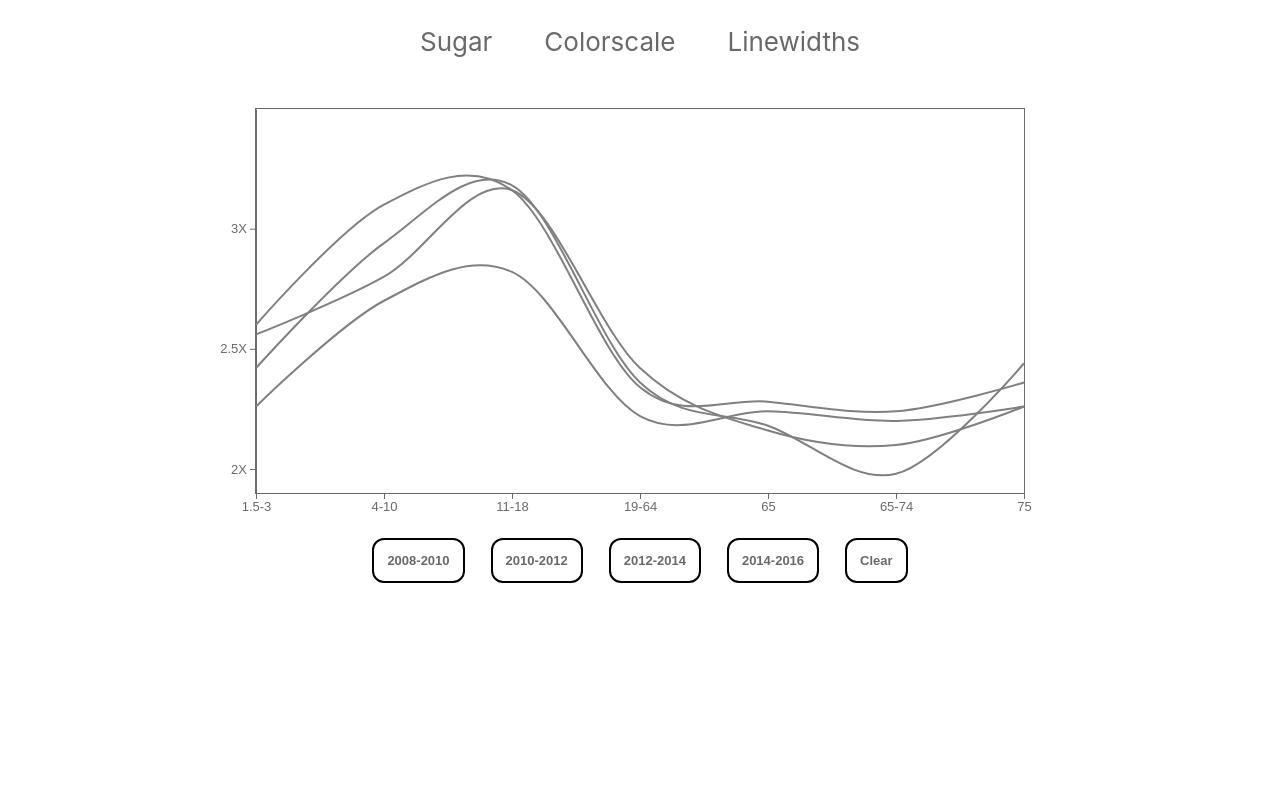
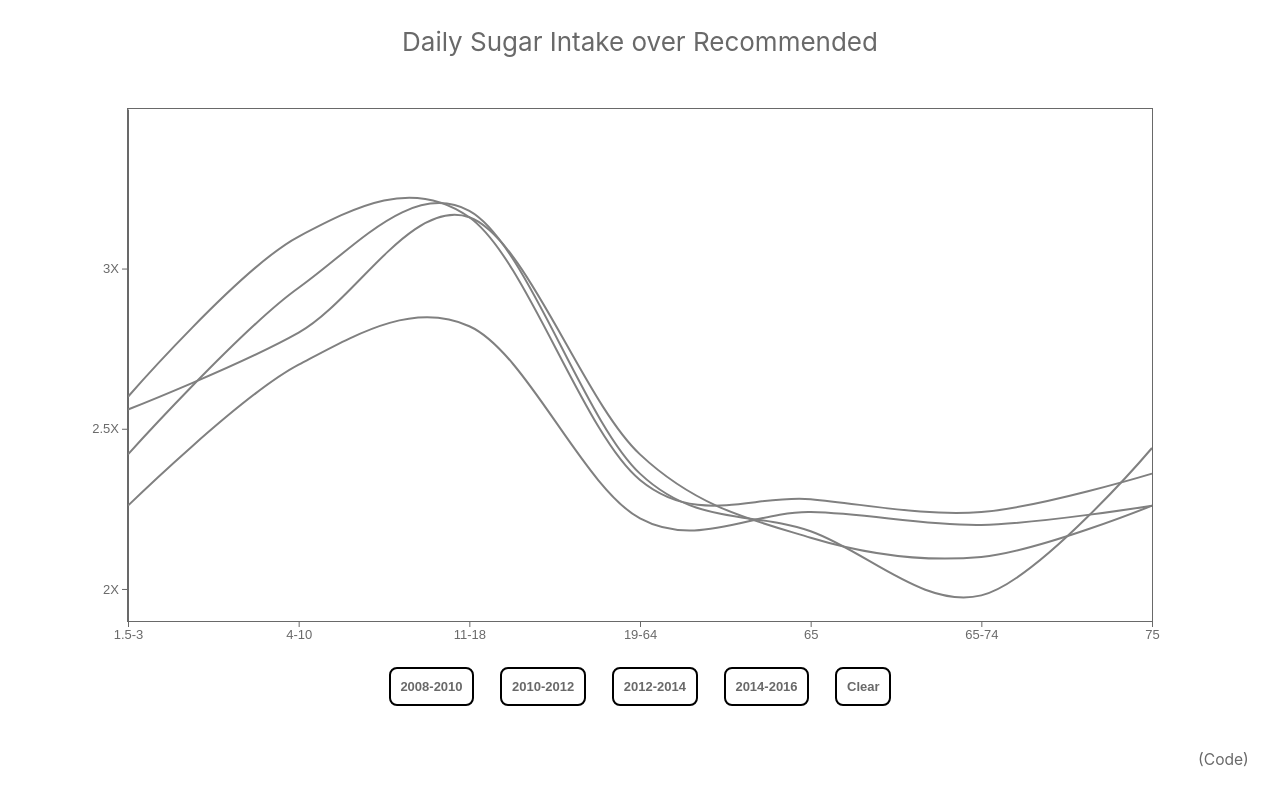
Before and after one commit to anselbrandt/dataviz-sugar, a React (Create React App) app: page / in a window 1280 px wide. Built offline with nearby package versions, Linux system fonts and the light colour scheme.

Commit message:
Add link to code

```diff
--- a/src/App.js
+++ b/src/App.js
@@ -23,8 +23,8 @@ function App() {
   const [selected, setSelected] = useState([0, 0]);
 
   useEffect(() => {
-    setSvgWidth(width * 0.6);
-    setSvgHeight(width * 0.6 * 0.5);
+    setSvgWidth(width * 0.8);
+    setSvgHeight(width * 0.8 * 0.5);
   }, [width]);
 
   useEffect(() => {
@@ -89,9 +89,7 @@ function App() {
   return (
     <div className={styles.app}>
       <div className={styles.titleBar}>
-        <div className={styles.title}>Sugar</div>
-        <div className={styles.legend}>Colorscale</div>
-        <div className={styles.legend}>Linewidths</div>
+        <div className={styles.title}>Daily Sugar Intake over Recommended</div>
       </div>
       <div className={styles.chart}>
         <Chart
@@ -118,13 +116,18 @@ function App() {
           selected={selected}
         />
       </div>
-      {/*<Debug
+      <div className={styles.footer}>
+        <a href="https://github.com/anselbrandt/dataviz-sugar">(Code)</a>
+      </div>
+      <div>
+        {/*<Debug
         data={svgData}
         width={svgWidth}
         height={svgHeight}
         domain={domain}
         range={range}
       />*/}
+      </div>
     </div>
   );
 }
--- a/src/App.module.css
+++ b/src/App.module.css
@@ -1,7 +1,7 @@
 .app {
   text-align: center;
   color: dimgray;
-  min-height: 100vh;
+  height: 100vh;
   display: flex;
   flex-direction: column;
   align-items: center;
@@ -44,35 +44,35 @@
 }
 
 .button {
-  padding: 1em;
+  padding: 0.75em;
   font-size: 0.5em;
   font-weight: bold;
   border-style: solid;
   background-color: white;
   color: dimgray;
-  border-radius: 12px;
+  border-radius: 8px;
   -webkit-transition-duration: 0.4s; /* Safari */
   transition-duration: 0.2s;
 }
 
 .buttonSelected {
-  padding: 1em;
+  padding: 0.75em;
   font-size: 0.5em;
   font-weight: bold;
   border-style: solid;
   background-color: tomato;
   color: white;
-  border-radius: 12px;
+  border-radius: 8px;
 }
 
 .buttonPrevious {
-  padding: 1em;
+  padding: 0.75em;
   font-size: 0.5em;
   font-weight: bold;
   border-style: solid;
   background-color: dodgerblue;
   color: white;
-  border-radius: 12px;
+  border-radius: 8px;
 }
 
 .button:hover {
@@ -88,3 +88,23 @@
 .yAxis {
   font-size: 0.5em;
 }
+
+.footer {
+  position: absolute;
+  z-index: 10000;
+  padding: 2em;
+  bottom: 0;
+  right: 0;
+  text-align: center;
+  font-size: 0.6em;
+}
+
+a {
+  text-decoration: none;
+  color: dimgray;
+}
+
+a:hover {
+  text-decoration: underline;
+  color: tomato;
+}
```
